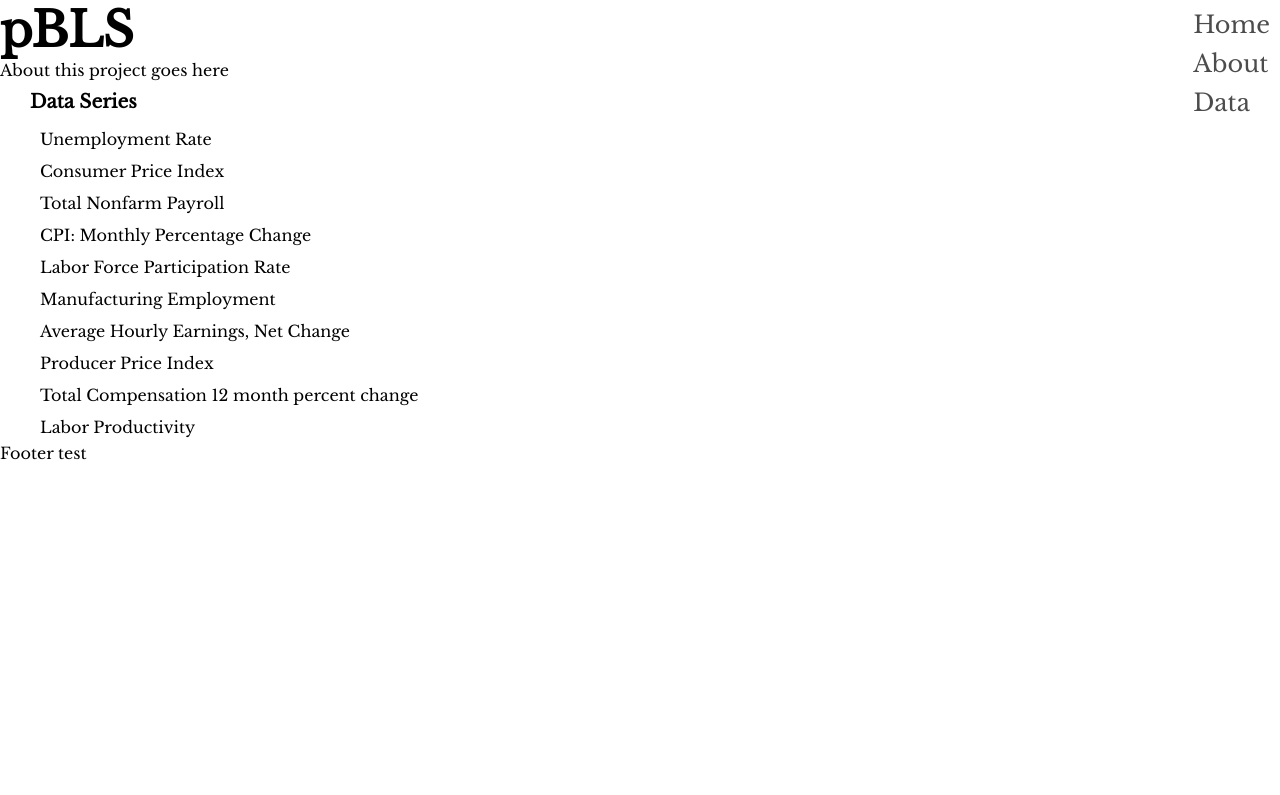
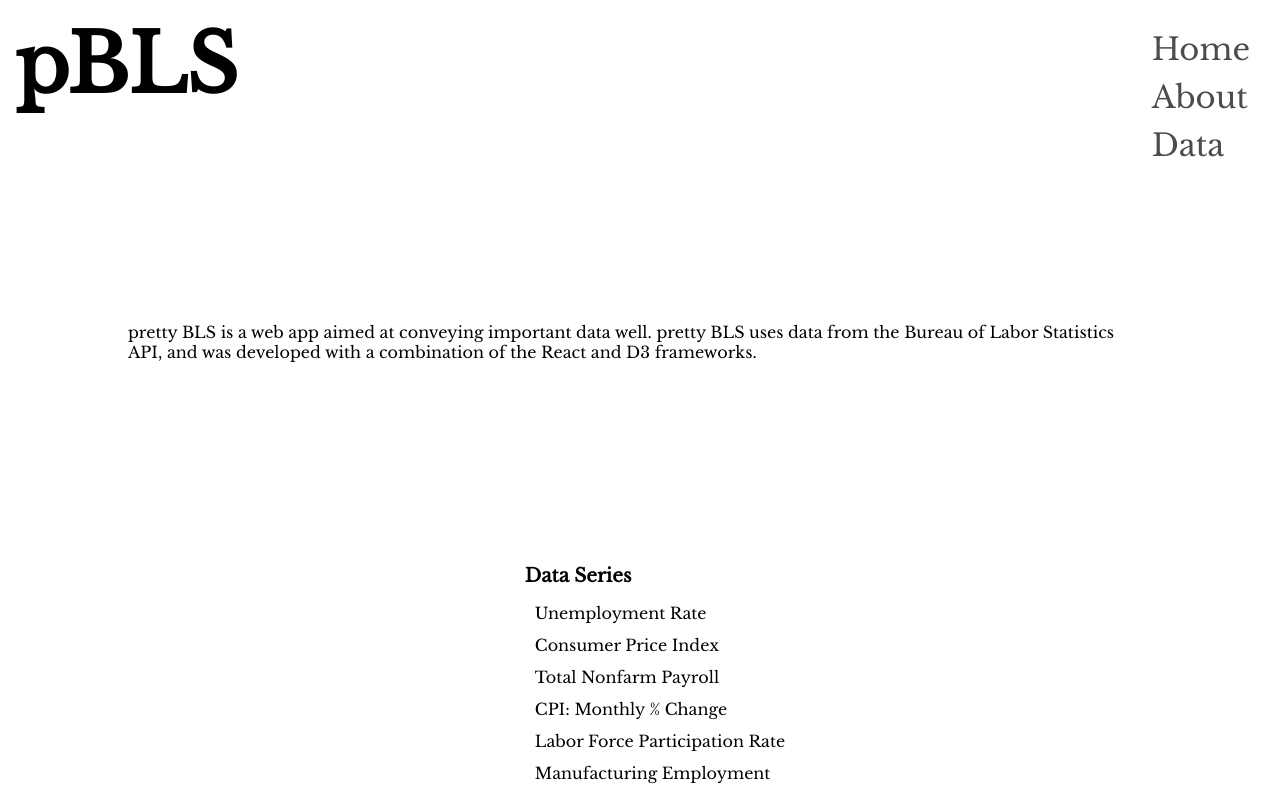
Before and after one commit to kensnow/projects, a React (Create React App) app in the folder pretty-bls/: page /about in a window 1280 px wide. Shown: the top 795 px of the page. Built offline with nearby package versions, Linux system fonts and the light colour scheme.

Commit message:
being working on different data sets, d3

```diff
--- a/pretty-bls/src/About.js
+++ b/pretty-bls/src/About.js
@@ -3,7 +3,7 @@
 function About() {
     return (
         <div className="center">
-            About this project goes here
+            pretty BLS is a web app aimed at conveying important data well.  pretty BLS uses data from the Bureau of Labor Statistics API, and was developed with a combination of the React and D3 frameworks.
         </div>
     )
 }
--- a/pretty-bls/src/Chart.js
+++ b/pretty-bls/src/Chart.js
@@ -32,8 +32,6 @@
     }
     createBarChart() {
         d3.selectAll(`svg > *`).remove() //clear previous chart
-
-        return new Promise ((rej, res) => {
 
         const node = this.node
 
@@ -104,7 +102,6 @@
         const xAxisTicks = d3.axisBottom(xAxisValues)
             .ticks(width <= 400 ? 4 : 12) //dynamically change #ticks based on size
 
-            console.log(width)
         //dynamically change bar colors based on size
         const colors = d3.scaleLinear()
             .domain([dataMin, dataMax])
@@ -118,8 +115,6 @@
 
 
         const myChart = d3.select(node)
-
-
             .attr('width', width + margin.left + margin.right)
             .attr('height', height + margin.top + margin.bottom)
 
@@ -147,6 +142,7 @@
             .attr('transform', 'translate(40,20)')
             .call(yAxisTicks)
 
+
         const xGuide = d3.select(node).append('g')
             .attr('transform', `translate(40,${height + 20})`)
             .call(xAxisTicks)
@@ -158,15 +154,19 @@
             .delay((d, i) => i * 10)
             .duration(1000)
             .ease(d3.easeBackInOut)
-        })
+
     }
 
     render() {
+
+        const infoObj = this.props.location.state.button
+
         return (
                 <div className="chart-wrapper">
-                    <h3>{this.props.title}</h3>
-                    <h5>{this.props.subtitle}</h5>
+                    <h3>{infoObj.title}</h3>
+                    <h5>{infoObj.subtitle}</h5>
                     <div className="chart" id="chart">
+                        <h6 className="yAxis-title">{infoObj.yScaleName}</h6>
                         <svg ref={node => this.node = node} width={this.state.width} height={this.state.height}></svg>
                     </div>
                 <ChartDetails props={this.state.data}/>
--- a/pretty-bls/src/ChartDetails.js
+++ b/pretty-bls/src/ChartDetails.js
@@ -3,7 +3,9 @@
 
 
 function ChartDetails({props}) {
+
     let call = props.location.state.button
+
     return (
         <div className="details">
             <h3>{call.title}</h3>
--- a/pretty-bls/src/DataProvider.js
+++ b/pretty-bls/src/DataProvider.js
@@ -1,7 +1,9 @@
 import React, { Component, createContext } from 'react'
 import axios from "axios"
 
-import data from "./data/LNS14000000.json"
+// import data from "./data/LNS14000000.json" //unemployment rate
+// import data from "./data/CUUR0000SA0.json"  //Consumer Price Index
+import data from "./data/CES0000000001.json" //total nonfarm payroll
 import sidebarData from "./data/sidebarData"
 
 export const {Consumer, Provider} = createContext()
--- a/pretty-bls/src/Footer.js
+++ b/pretty-bls/src/Footer.js
@@ -1,9 +1,10 @@
 import React from 'react'
+import {Link} from "react-router-dom"
 
 function Footer() {
     return (
         <footer>
-            Footer test
+            <Link to="/about" target="_top">pretty BLS</Link>
         </footer>
     )
 }
--- a/pretty-bls/src/Header.js
+++ b/pretty-bls/src/Header.js
@@ -9,7 +9,7 @@
             <div className="linkbar">
                 <Link className="link" to="/">Home</Link>
                 <Link className="link" to="/about">About</Link>
-                <a className="link" href="#sidebar">Data</a>
+                <a className="link" href="/#sidebar">Data</a>
             </div>
         </nav>
     )
--- a/pretty-bls/src/Home.js
+++ b/pretty-bls/src/Home.js
@@ -3,7 +3,7 @@
 function Home() {
     return (
         <div className="center">
-            Default information goes here!
+            <h4>important data should look pretty good.</h4>
         </div>
     )
 }
--- a/pretty-bls/src/LinkGroup.js
+++ b/pretty-bls/src/LinkGroup.js
@@ -8,7 +8,8 @@
     const linkGroup = sidebarData.map((button, i) => <BlsLink key={i} {...button}></BlsLink>)
 
     return (
-        <div>
+        <div className="data-group">
+            <h3>Data Series</h3>
             <ul>
                 {linkGroup}
             </ul>
--- a/pretty-bls/src/SideBar.js
+++ b/pretty-bls/src/SideBar.js
@@ -5,7 +5,7 @@
 function SideBar() {
     return (
         <div className="sidebar" id="sidebar">
-            <h3>Data Series</h3>
+
             <LinkGroup />
         </div>
     )
--- a/pretty-bls/src/assets/styles.css
+++ b/pretty-bls/src/assets/styles.css
@@ -11,6 +11,7 @@
 
 h1 {
     font-size: 3em;
+    margin: 5px;
 }
 
 h1, h2, h3, h4, h5 {
@@ -25,7 +26,7 @@
 }
 
 nav a{
-    font-size: 24px;
+    font-size: 1.2em;
     text-decoration: none;
     color: inherit;
     padding: 5px;
@@ -37,6 +38,18 @@
     margin: 5px;
     /* background: snow; */
     opacity: .7;
+}
+
+footer a{
+    text-decoration: none;
+    color:inherit;
+}
+footer{
+    margin: 5%;
+}
+.data-group{
+
+
 }
 
 .linkbar a:hover{
@@ -58,6 +71,7 @@
     transition: all 0.3s ease-in-out 0s;
 }
 
+
 .linkbar a:hover:before{
     visibility: visible;
     -webkit-transform: scaleX(1);
@@ -69,7 +83,7 @@
 }
 
 .details{
-    margin: 10%;
+    margin: 5%;
     line-height: 1.5em;
     justify-content: center;
     border-left: 3px solid rgb(8, 163, 29);
@@ -95,21 +109,30 @@
 
 .sidebar h3{
     text-align: left;
-    margin:10px;
-    margin-left: 30px;
+    margin-left: 20px;
+    padding:10px;
 }
 
 .sidebar a{
-    font-size: 1em;
+
     line-height: 2em;
     text-decoration: none;
     color: inherit;
     opacity: 1;
 
 }
+.sidebar{
+    display: flex;
+    justify-content:center;
+}
+
+.center {
+    margin: 15% 10%;
+}
 
 a:hover{
     opacity: .6;
+    color: #3D9970;
     transition: .4s;
 }
 
@@ -117,12 +140,38 @@
 
 }
 
+.chart-wrapper{
+    /* margin-top:10%; */
+}
 .chart{
-    margin: 10%;
+    margin: 5%;
     height: 65vh;
 
 }
 
+
+@media(min-width: 600px){
+    .linkbar{
+
+        font-size: 1.3em;
+        padding: 10px;
+    }
+    h1{
+        font-size: 4em;
+        padding: 5px;
+    }
+}
+
 @media(min-width: 900px){
 
+    h1{
+        font-size: 5em;
+        padding: 10px;
+    }
+
+    .linkbar{
+
+        font-size: 1.6em;
+        padding: 20px;
+    }
 }
--- a/pretty-bls/src/data/sidebarData.js
+++ b/pretty-bls/src/data/sidebarData.js
@@ -4,6 +4,7 @@
     {
     title:"Unemployment Rate",
     subtitle:"Labor Force Statistics from the Current Population Survey, Seasonally Adjusted",
+    yScaleName:"percent",
     series_id:"LNS14000000",
     icon:`url(${require("../assets/tool.png")})`,
     description:"The unemployment rate is defined as the percentage of unemployed workers in the total labor force. Workers are considered unemployed if they currently do not work, despite the fact that they are able and willing to do so. The total labor force consists of all employed and unemployed people within an economy."
@@ -11,17 +12,20 @@
     title:"Consumer Price Index",
     subtitle:"All Items in US city, All Urban Consumers, Not Seasonally Adjusted",
     series_id:"CUUR0000SA0",
+    yScaleName:"index value",
     icon:`url(${require("../assets/tool.png")})`,
     description:"The Consumer Price Index (CPI) is a measure of the average change over time in the prices paid by urban consumers for a market basket of consumer goods and services. Indexes are available for the U.S. and various geographic areas. Average price data for select utility, automotive fuel, and food items are also available."
     },{
     title:"Total Nonfarm Payroll",
     subtitle:"All employees, thousands, total nonfarm, seasonally adjusted",
     series_id:"CES0000000001",
+    yScaleName:"total employees(thousands)",
     icon:`url(${require("../assets/tool.png")})`,
     description:"All Employees: Total Nonfarm, commonly known as Total Nonfarm Payroll, is a measure of the number of U.S. workers in the economy that excludes proprietors, private household employees, unpaid volunteers, farm employees, and the unincorporated self-employed. This measure accounts for approximately 80 percent of the workers who contribute to Gross Domestic Product (GDP)."
     },{
-    title:"CPI: Monthly Percentage Change",
+    title:"CPI: Monthly % Change",
     subtitle:"All items in U.S. city average, all urban consumers, seasonally adjusted",
+    yScaleName:"percent",
     series_id:"CUSR0000SA0",
     icon:`url(${require("../assets/tool.png")})`,
     description:"The Consumer Price Index (CPI) is a measure of the average change over time in the prices paid by urban consumers for a market basket of consumer goods and services. Indexes are available for the U.S. and various geographic areas. Average price data for select utility, automotive fuel, and food items are also available.  Monthly Percentage Change measures the change month to month in tems of percent"
@@ -29,35 +33,41 @@
     title:"Labor Force Participation Rate",
     subtitle:"Seasonally Adjusted",
     series_id:"LNS11300000",
+    yScaleName:"percent",
     icon:`url(${require("../assets/tool.png")})`,
     description:"Labour force participation rate is defined as the section of working population in the age group of 16-64 in the economy currently employed or seeking employment. People who are still undergoing studies, housewives and persons above the age of 64 are not considered in the labour force. "
     },{
     title:"Manufacturing Employment ",
     subtitle:"All employees, thousands, manufacturing, seasonally adjusted",
     series_id:"CES3000000001",
+    yScaleName:"total employees(thousands)",
     icon:`url(${require("../assets/tool.png")})`,
     description:"Employment in manufacturing.  The Manufacturing sector comprises establishments engaged in the mechanical, physical, or chemical transformation of materials, substances, or components into new products."
     },{
-    title:"Average Hourly Earnings, Net Change",
-    subtitle:"All employees, total private, seasonally adjusted",
+    title:"Average Hourly Earnings",
+    subtitle:"Net Change, All employees, total private, seasonally adjusted",
+    yScaleName:"percent",
     series_id:"CES0500000003",
     icon:`url(${require("../assets/tool.png")})`,
     description:"The average amount employees make per hour in the United States in a given month. It is calculated by the Bureau of Labor Statistics each month; the Federal Reserve uses average hourly earnings in deciding whether to raise or lower interest rates."
     },{
     title:"Producer Price Index",
     subtitle:"PPI industry group data for Total manufacturing industries, not seasonally adjusted",
+    yScaleName:"index, total",
     series_id:"PCUOMFG--OMFG--",
     icon:`url(${require("../assets/tool.png")})`,
     description:"The producer price index (PPI) is a family of indexes that measures the average change in selling prices received by domestic producers of goods and services over time."
     },{
-    title:"Total Compensation 12 month percent change",
+    title:"Total Compensation % Change",
     subtitle:"Total compensation for Private industry workers in All industries and occupations, 12-month percent change",
+    yScaleName:"percent",
     series_id:"CIU2010000000000A",
     icon:`url(${require("../assets/tool.png")})`,
     description:"The Employment Cost Index measures the change in the cost of labor, free from the influence of employment shifts among occupations and industries."
     },{
     title:"Labor Productivity",
     subtitle:"Output per hour, Percent change from previous quarter at annual rate",
+    yScaleName:"percent",
     series_id:"PRS84006092",
     icon:`url(${require("../assets/tool.png")})`,
     description:"Labor productivity is defined as real output per labor hour, and growth in labor productivity is measured as the change in this ratio over time."
```
